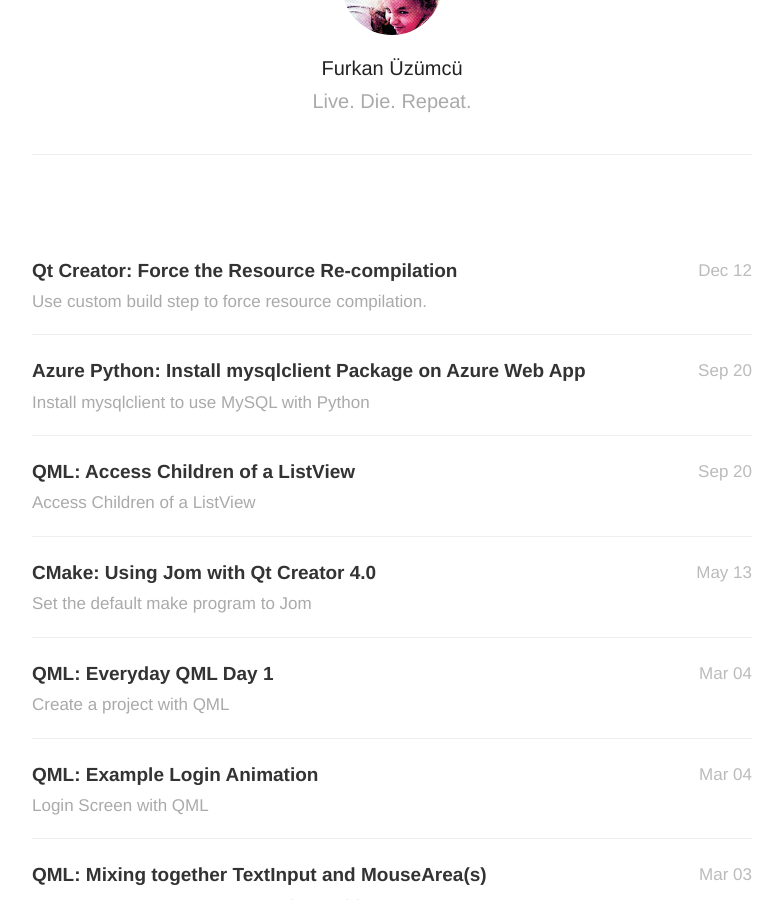
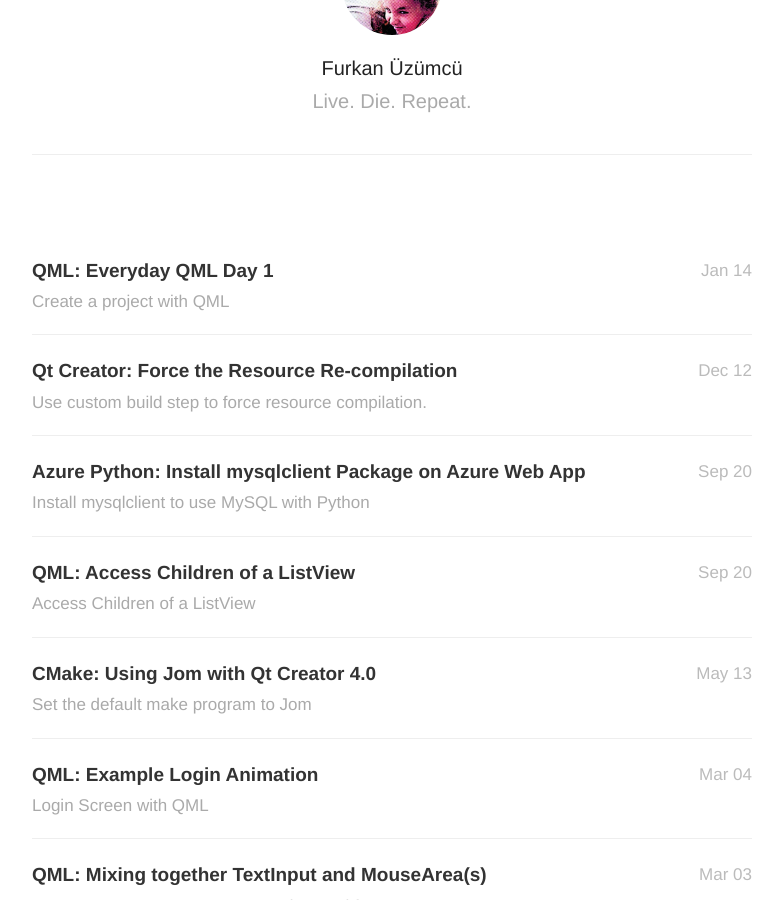
Before and after one commit to Furkanzmc/furkanzmc.github.io, a Jekyll site: the page built from index.html, in a window 1280 px wide and 900 px high, scrolled down 203 px. Shown: the whole window, without its empty margins (248-1031 px from the left). Built offline with Jekyll 4.4.1, drawn with Linux system fonts in a browser that asks for light colours; nearby versions of some CDN libraries; the list of posts is cut into pages by our own code.

Commit message:
Update post

```diff
--- a/_posts/2017-01-14-everyday-qml.markdown
+++ b/_posts/2017-01-14-everyday-qml.markdown
@@ -1,7 +1,7 @@
 ---
 title:  "QML: Everyday QML Day 1"
 description: "Create a project with QML"
-date: 2016-03-04
+date: 2017-01-14
 tags: qml, programming, design
 ---
 
```
